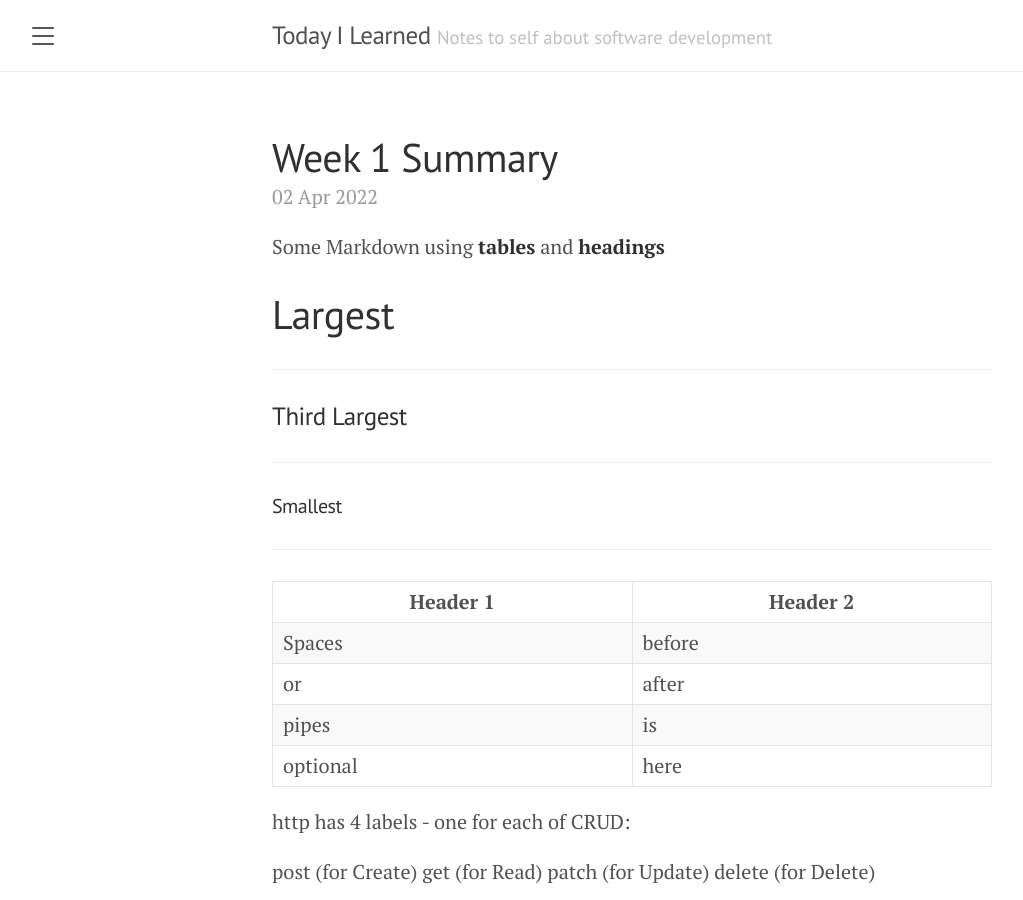
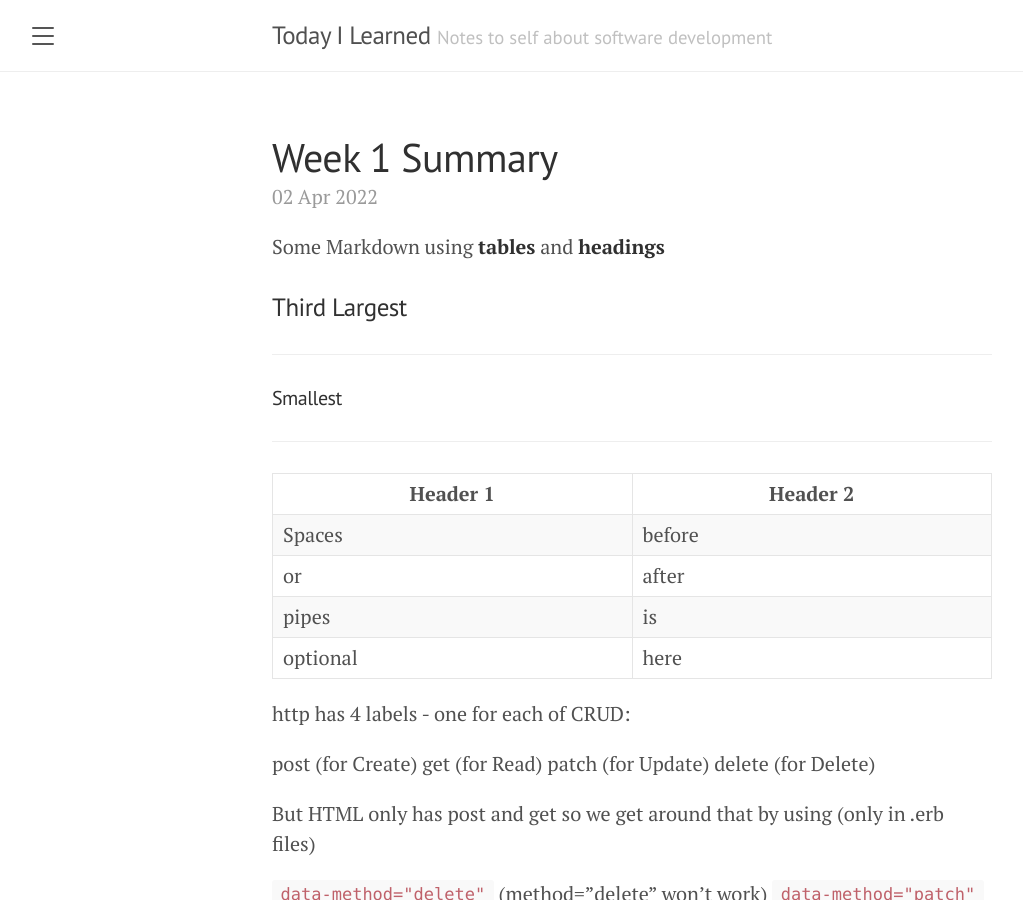
Before and after one commit to mbidasaria/til, a Jekyll site: the page built from _posts/2022-04-02-Week 1 Summary.md, in a window 1280 px wide and 900 px high. Shown: the whole window, without its empty margins (8-1031 px from the left). Built offline with Jekyll 4.4.1, drawn with Linux system fonts in a browser that asks for light colours.

Commit message:
Update 2022-04-02-Week 1 Summary.md

```diff
--- a/_posts/2022-04-02-Week 1 Summary.md
+++ b/_posts/2022-04-02-Week 1 Summary.md
@@ -4,10 +4,6 @@ title:  "Week 1 Summary"
 ---
 
 Some Markdown using **tables** and **headings**
-
-# Largest
-
-___
 
 ### Third Largest
 
```
